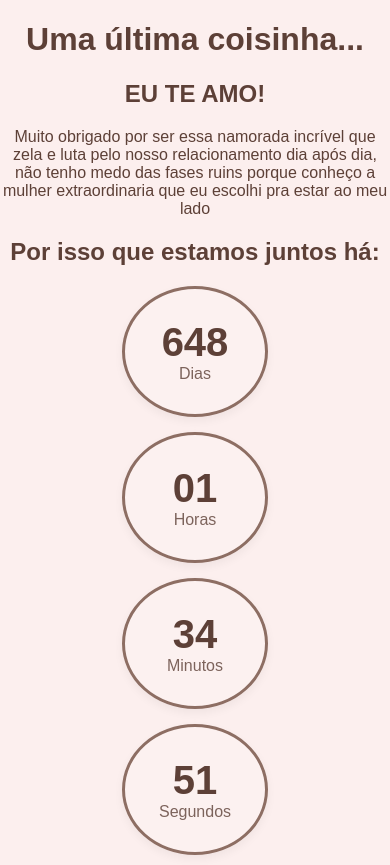
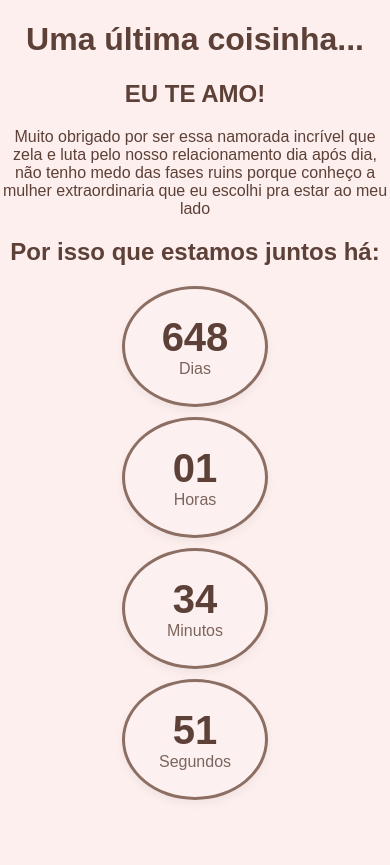
Before and after one commit to LZaum13/presente-para-momo, a plain HTML site: page final.html in a window 390 px wide. Drawn offline with Linux system fonts and the light colour scheme.

Commit message:
Add files via upload

```diff
--- a/style.css
+++ b/style.css
@@ -63,13 +63,13 @@ ul {
     #cronometro {
         flex-direction: column;
         align-items: center;
-        gap: 15px;
+        gap: 10px;
     }
 
     .tempo-bloco {
     /* 1. Definindo o formato de círculo */
-    width: 85px;  /* Largura fixa */
-    height: 85px; /* Altura igual à largura */
+    width: 75px;  /* Largura fixa */
+    height: 75px; /* Altura igual à largura */
     border-radius: 100%; /* Transforma o quadrado em círculo */
 
     /* 2. A borda com destaque */
```
